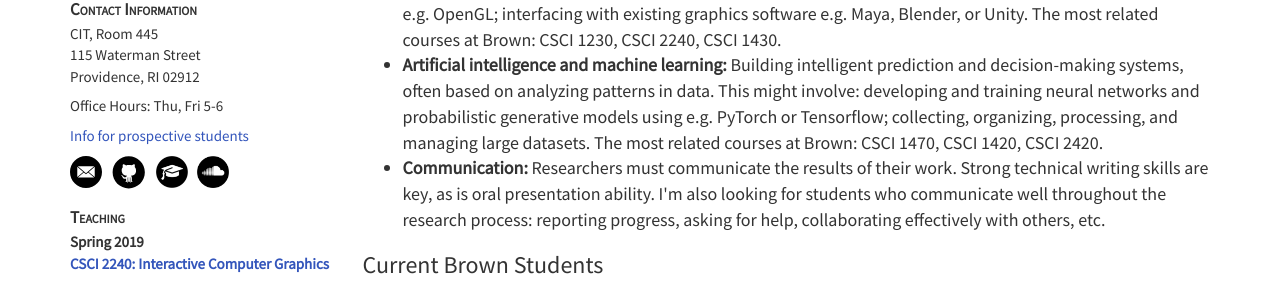
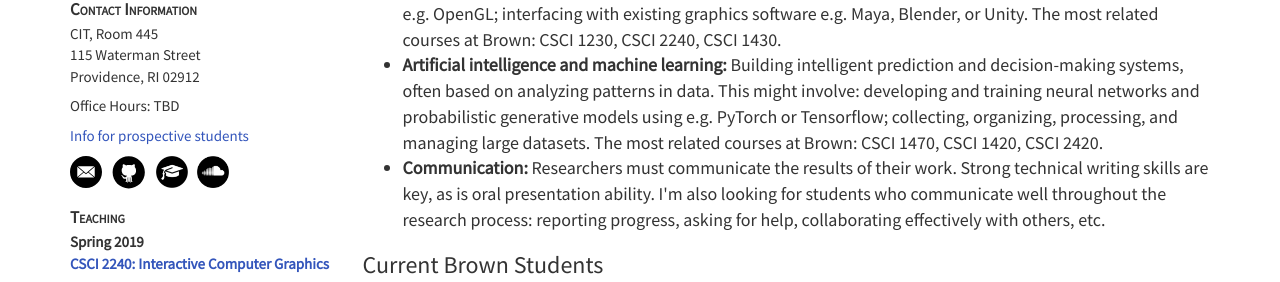
Before and after one commit to dritchie/dritchie.github.io, a Jekyll site: the page built from prospective_students.html, in a window 1280 px wide. Shown: the part 436-718 px from the top of the page. Built offline with Jekyll 4.4.1, drawn with Linux system fonts in a browser that asks for light colours.

Commit message:
Set office hours to 'TBD' for the summer.

```diff
--- a/_includes/sidebar.html
+++ b/_includes/sidebar.html
@@ -13,7 +13,7 @@
 	<div>CIT, Room 445</div>
 	<div>115 Waterman Street</div>
 	<div>Providence, RI 02912</div>
-	<div id='officehours'>Office Hours: Thu, Fri 5-6</div>
+	<div id='officehours'>Office Hours: TBD</div>
 	<div id='prospectives'>
 		<a target='_blank' href='/prospective_students.html'>Info for prospective students</a>
 	</div>
```
